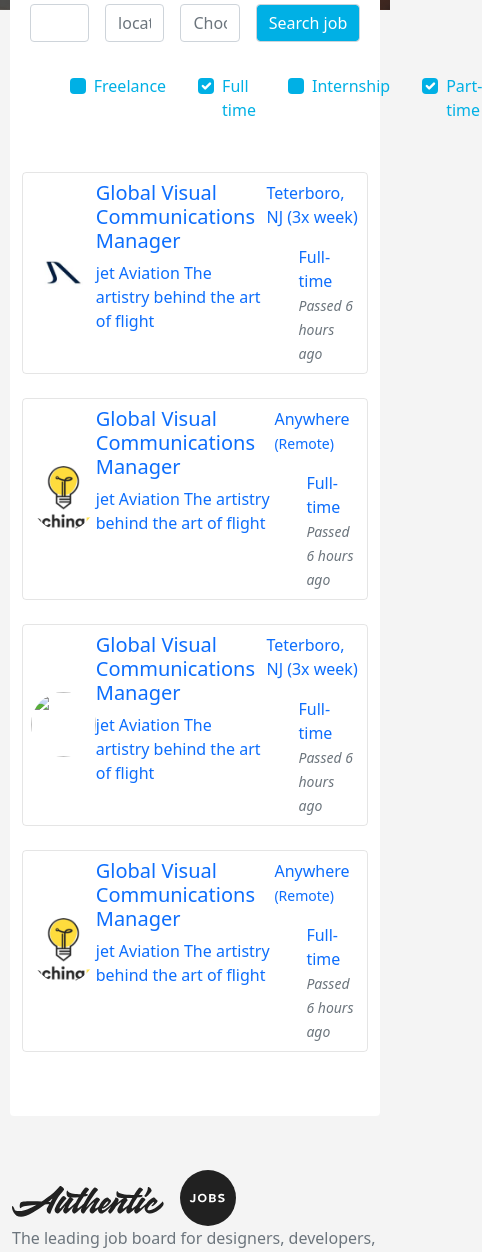
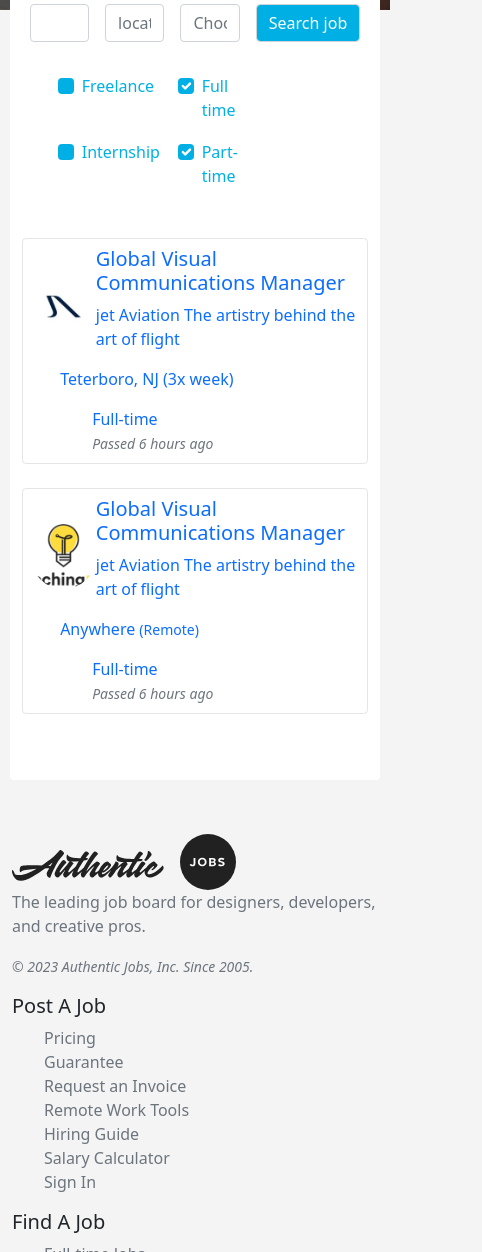
Before and after one commit to SamLaye/challenge0, a plain HTML site: page index.html in a window 390 px wide. Shown: the part 460-1712 px from the top of the page, 482 px wide, since content can reach past the window. Drawn offline with nearby package versions, Linux system fonts and the light colour scheme.

Commit message:
Prise en cherge du responsive design

```diff
--- a/index.html
+++ b/index.html
@@ -75,26 +75,26 @@
 				<input type="text" class="form-control mx-2" placeholder="Choose a category">
 				<input type="submit" id="submit-btn" class="form-control text-white mx-2" value="Search job">
 			</form>
-			<ul class="d-flex justify-content-between w-50 mt-4">
-				<li class="form-check mx-3 rounded-pill py-2 px-">
+			<ul class="row justify-content-between w-75 mt-4">
+				<li class="col-4 col-md-2 form-check mx-3 rounded-pill py-2 px-">
 					<input class="form-check-input" type="checkbox" value="" id="flexCheckDefault">
 					<label class="form-check-label" for="flexCheckDefault">
 					    Freelance
 					</label>
 				</li>
-				<li class="form-check mx-3 rounded-pill py-2 px-">
+				<li class="col-4 col-md-2 form-check mx-3 rounded-pill py-2 px-">
 					<input class="form-check-input" type="checkbox" value="" id="flexCheckChecked" checked>
 					<label class="form-check-label" for="flexCheckChecked">
 					    Full time
 					</label>
 				</li>
-				<li class="form-check mx-3 rounded-pill py-2 px-">
+				<li class="col-4 col-md-2 form-check mx-3 rounded-pill py-2 px-">
 					<input class="form-check-input" type="checkbox" value="" id="flexCheckDefault">
 					<label class="form-check-label" for="flexCheckDefault">
 					   	Internship
 					</label>
 				</li>
-				<li class="form-check mx-3 rounded-pill py-2 px-">
+				<li class="col-4 col-md-2 form-check mx-3 rounded-pill py-2 px-">
 					<input class="form-check-input" type="checkbox" value="" id="flexCheckChecked" checked>
 					<label class="form-check-label" for="flexCheckChecked">
 					    Part-time
@@ -106,15 +106,15 @@
 				<ul id="jobs-list">
 
 					<li class="job p-2 my-4 rounded">
-						<a href="#" class="d-flex justify-content-between">
-							<div class="d-flex">
+						<a href="#" class="row justify-content-between">
+							<div class="col-12 col-md-8 d-flex">
 								<img src="img/body/1-JA_monogram-navy-blue-JPG-150x150.jpg" class="rounded-circle align-self-center" width="65" height="65">
 								<div class="d-flex flex-column">
 									<h2 class="text-capitalize fs-5">global visual communications manager</h2>
 									<p><span>jet Aviation</span> The artistry behind the art of flight</p>
 								</div>
 							</div>
-							<div class="d-flex flex-column">
+							<div class="col-12 col-md-4 d-flex offset-1 offset-md-0 text-start text-md-end flex-column">
 								<p>Teterboro, NJ (3x week)</p>
 								<ul class="d-flex flex-column">
 									<li>Full-time</li>
@@ -124,51 +124,15 @@
 						</a>
 					</li>
 					<li class="job p-2 my-4 rounded">
-						<a href="#" class="d-flex justify-content-between">
-							<div class="d-flex">
+						<a href="#" class="row justify-content-between">
+							<div class="col-12 col-md-8 d-flex">
 								<img src="img/body/2-teaching-alt-logo-min-150x150.png" class="rounded-circle align-self-center" width="65" height="65">
 								<div class="d-flex flex-column">
 									<h2 class="text-capitalize fs-5">global visual communications manager</h2>
 									<p><span>jet Aviation</span> The artistry behind the art of flight</p>
 								</div>
 							</div>
-							<div class="d-flex flex-column">
-								<p>Anywhere <small>(Remote)</small></p>
-								<ul class="d-flex flex-column">
-									<li>Full-time</li>
-									<li><small class="text-muted fst-italic">Passed 6 hours ago</small></li>
-								</ul>
-							</div>
-						</a>
-					</li>
-					<li class="job p-2 my-4 rounded">
-						<a href="#" class="d-flex justify-content-between">
-							<div class="d-flex">
-								<img src="img/body/3-JA_monogram-navy-blue-JPG-150x150.jpg" class="rounded-circle align-self-center" width="65" height="65">
-								<div class="d-flex flex-column">
-									<h2 class="text-capitalize fs-5">global visual communications manager</h2>
-									<p><span>jet Aviation</span> The artistry behind the art of flight</p>
-								</div>
-							</div>
-							<div class="d-flex flex-column">
-								<p>Teterboro, NJ (3x week)</p>
-								<ul class="d-flex flex-column">
-									<li>Full-time</li>
-									<li><small class="text-muted fst-italic">Passed 6 hours ago</small></li>
-								</ul>
-							</div>
-						</a>
-					</li>
-					<li class="job p-2 my-4 rounded">
-						<a href="#" class="d-flex justify-content-between">
-							<div class="d-flex">
-								<img src="img/body/2-teaching-alt-logo-min-150x150.png" class="rounded-circle align-self-center" width="65" height="65">
-								<div class="d-flex flex-column">
-									<h2 class="text-capitalize fs-5">global visual communications manager</h2>
-									<p><span>jet Aviation</span> The artistry behind the art of flight</p>
-								</div>
-							</div>
-							<div class="d-flex flex-column">
+							<div class="col-12 col-md-4 d-flex offset-1 offset-md-0 text-start text-md-end flex-column">
 								<p>Anywhere <small>(Remote)</small></p>
 								<ul class="d-flex flex-column">
 									<li>Full-time</li>
```
